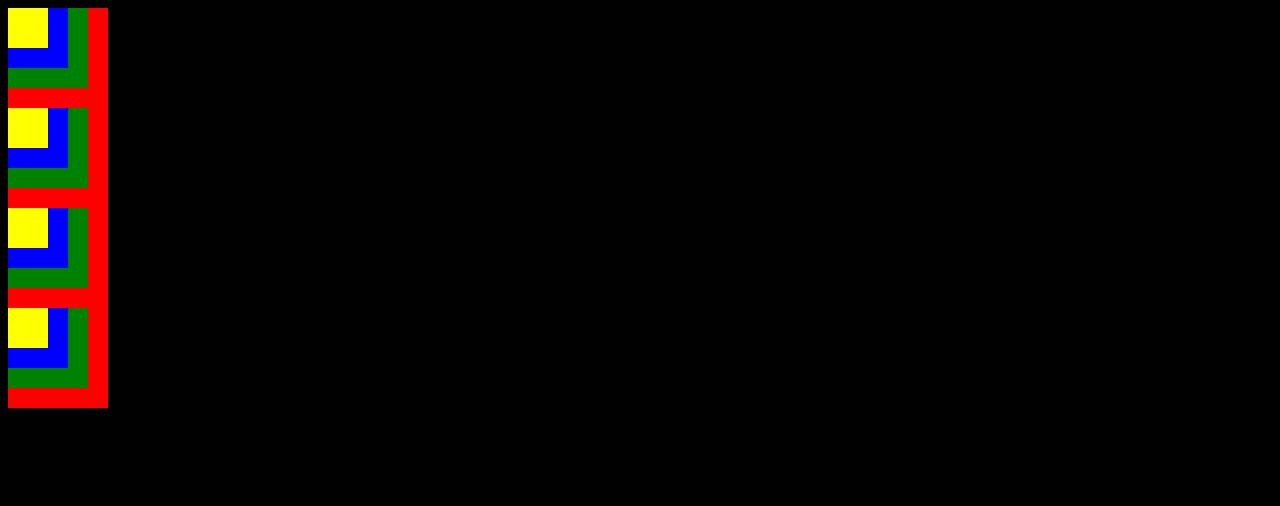
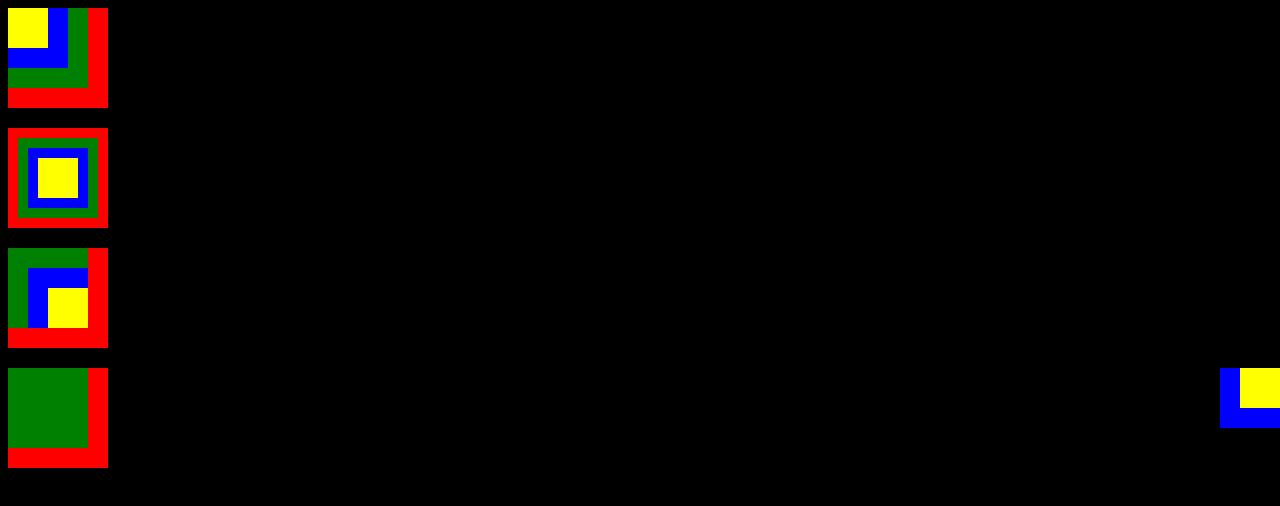
Before and after one commit to Almousaz/Sliding-Boxes-coding-exercise, a plain HTML site: page index.html in a window 1280 px wide. Drawn offline with Linux system fonts and the light colour scheme.

Commit message:
create css

```diff
--- a/style.css
+++ b/style.css
@@ -1,34 +1,27 @@
-
-
-body
-{
+body {
   box-sizing: border-box;
   background-color: black;
 }
 
-.red
-{
+.red {
   width: 100px;
   height: 100px;
   background-color: red;
 }
 
-.green
-{
+.green {
   width: 80px;
   height: 80px;
   background-color: green;
 }
 
-.blue
-{
+.blue {
   width: 60px;
   height: 60px;
   background-color: blue;
 }
 
-.yellow
-{
+.yellow {
   width: 40px;
   height: 40px;
   background-color: yellow;
@@ -37,64 +30,58 @@ body
 .exercise-1,
 .exercise-2,
 .exercise-3,
-.exercise-4
-{
-
+.exercise-4 {
+  position: relative;
 }
 
 .exercise-1 div,
 .exercise-2 div,
 .exercise-3 div,
-.exercise-4 div
-{
-
+.exercise-4 div {
+  position: absolute;
 }
 
 /* Exercise 2 */
 
-.exercise-2
-{
-
+.exercise-2 {
+  top: 120px;
 }
 
 .exercise-2 .green,
 .exercise-2 .blue,
-.exercise-2 .yellow
-{
-
+.exercise-2 .yellow {
+  top: 10px;
+  left: 10px;
 }
 
 /* Exercise 3 */
 
-.exercise-3
-{
-
+.exercise-3 {
+  top: 240px;
 }
 
-.exercise-3 .green
-{
-
+.exercise-3 .green {
+  position: relative;
 }
 
 .exercise-3 .blue,
-.exercise-3 .yellow
-{
-
+.exercise-3 .yellow {
+  position: absolute;
+  right: 0;
+  bottom: 0;
 }
 
 /* Exercise 4 */
 
-.exercise-4
-{
-
+.exercise-4 {
+  top: 360px;
 }
 
-.exercise-4 .blue
-{
-
+.exercise-4 .blue {
+  position: fixed;
+  right: 0;
 }
 
-.exercise-4 .yellow
-{
-
+.exercise-4 .yellow {
+  right: 0;
 }
```
